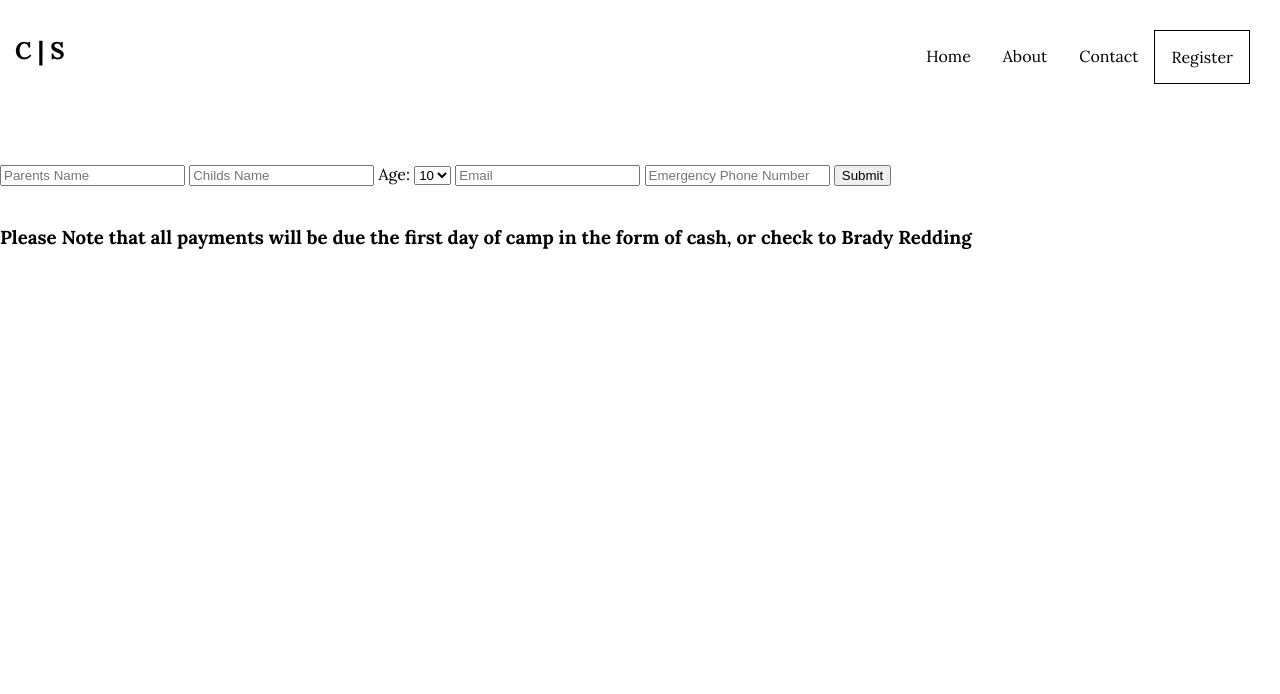
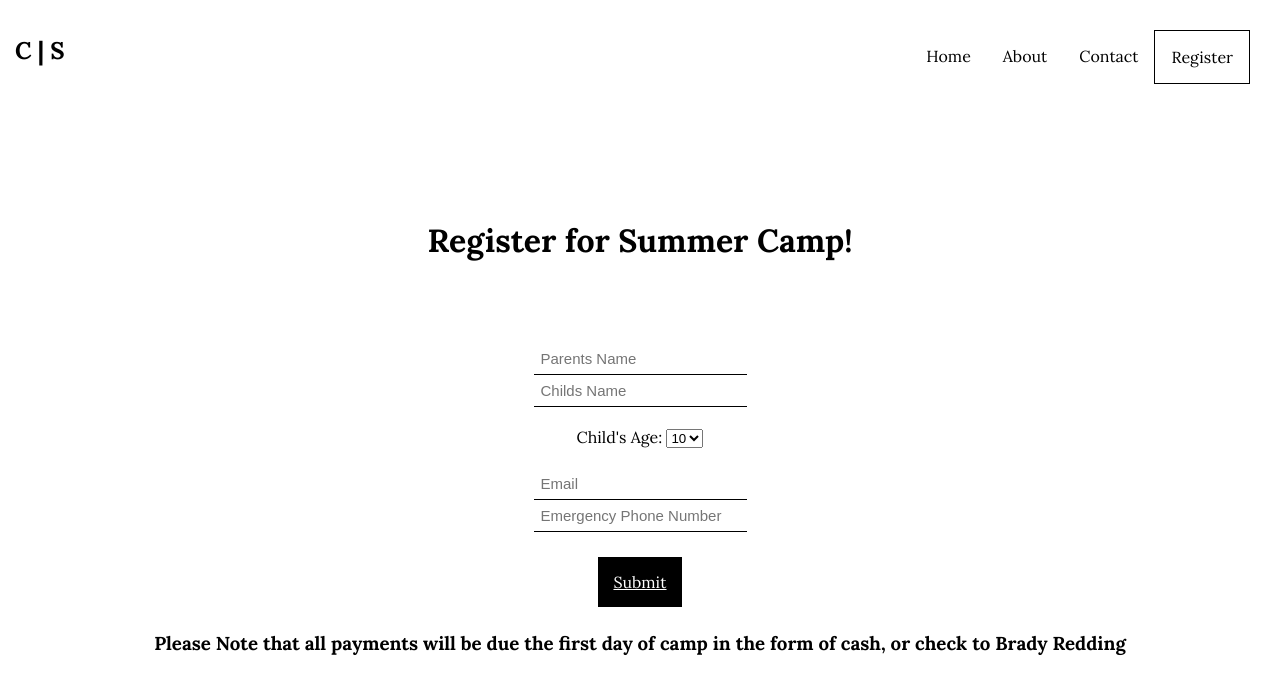
Before and after one commit to BradyCodes/CodeStart, a plain HTML site: page pages/summercamp.html in a window 1280 px wide. Drawn offline with Linux system fonts and the light colour scheme.

Commit message:
Finished Desktop Register and Redirect (SO COOL!!)

```diff
--- a/pages/summercamp.html
+++ b/pages/summercamp.html
@@ -11,6 +11,36 @@
 </head>
 <body>
 
+    <style>
+        .centerpls{
+            padding: 35px;
+            text-align: center;
+        }
+        .centerpls input{
+            font-size: 15px;
+            padding: 7px;
+            border: none;
+            border-bottom: 1px solid black;
+        }
+        .centerpls select{
+
+        }
+        .regsubmit{
+            background-color: black;
+            color: white;
+            padding: 15px;
+        }
+        .regsubmit:hover{
+            cursor: pointer;
+            background-color: #fff;
+            color: #000;
+            transition: 1s;
+            border: 1px solid #000;
+        }
+        .agediv{
+
+        }
+    </style>
 
     <nav>
         <h1 class="logo" onclick="redir('../index.html');"> C | S </h1>
@@ -36,9 +66,12 @@
     <main>
         <br>
         <div class="centerpls">
-            <input type="text" placeholder="Parents Name" id="pName">
-            <input type="text" placeholder="Childs Name" id="cName">
-            <span>Age:</span>
+            <h1>Register for Summer Camp!</h1>
+            <br><br><br>
+            <input type="text" placeholder="Parents Name" id="pName"><br>
+            <input type="text" placeholder="Childs Name" id="cName"><br><br>
+            <div class="agediv">
+                <span>Child's Age:</span>
                 <select id="age" name="age">
                     <option value="10">10</option>
                     <option value="11">11</option>
@@ -47,9 +80,11 @@
                     <option value="14">14</option>
                     <option value="15">15</option>
                 </select>
-            <input type="text" placeholder="Email" id="email">
-            <input type="text" placeholder="Emergency Phone Number" id="phone">
-            <button type="submit" onclick="send()">Submit</button>
+            </div>
+            <br>
+            <input type="email" placeholder="Email" id="email"><br>
+            <input type="tel" placeholder="Emergency Phone Number" id="phone"><br><br><br>
+            <a href="#" class="regsubmit" onclick="send()">Submit</a>
             <br><br>
             <h3>Please Note that all payments will be due the first day of camp in the form of cash, or check to Brady Redding</h3>
         </div>
```
Also changed, not shown: pages/redir.html (added, +15 -0 lines). Lines whose indentation alone changed are shown as unchanged.
